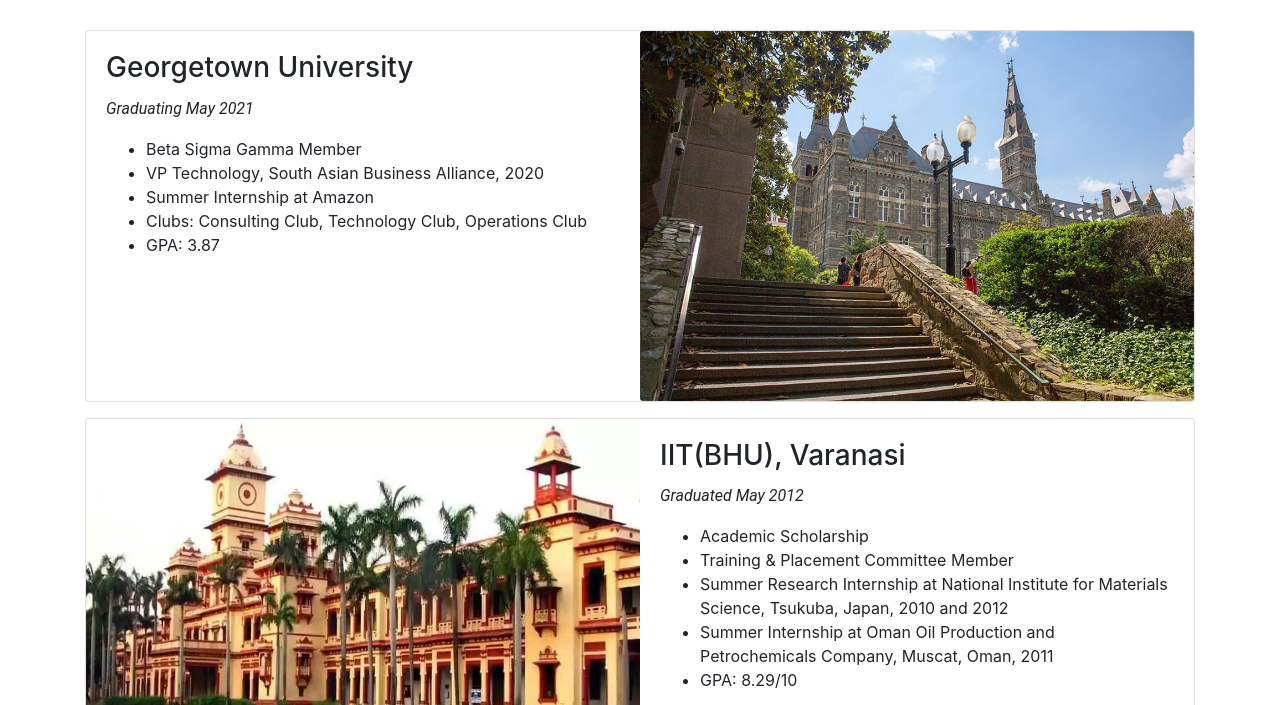
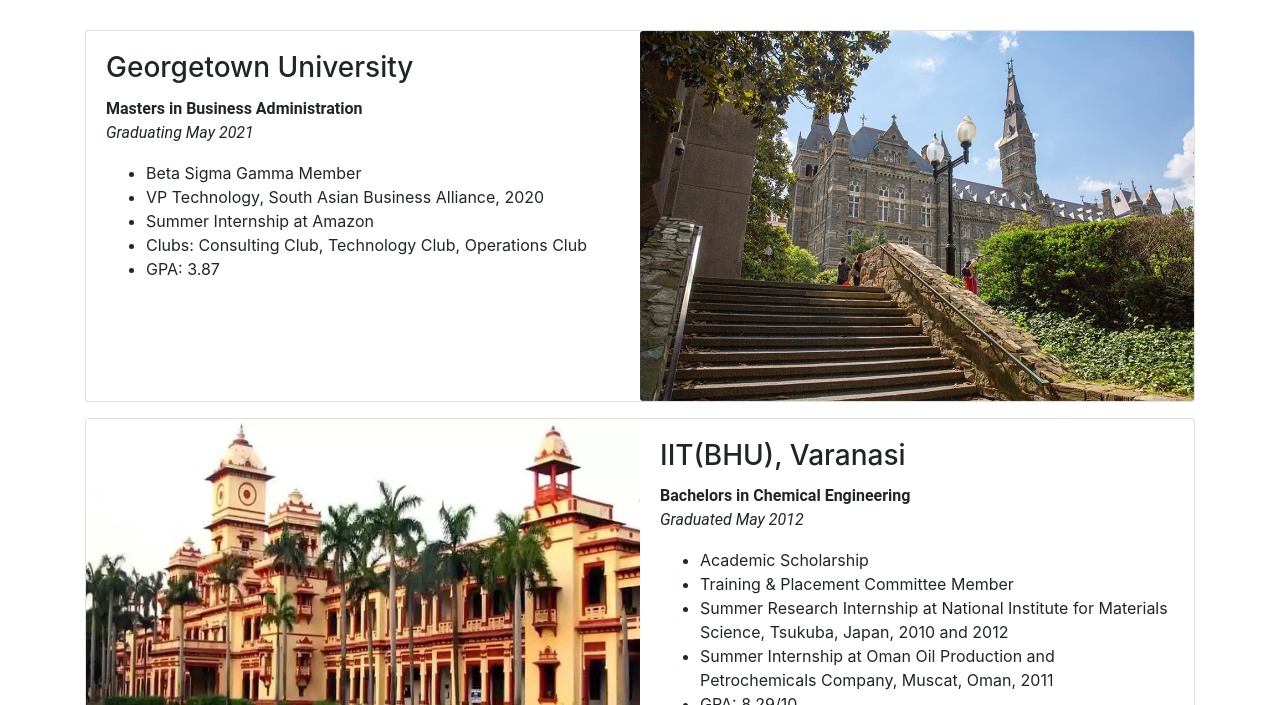
Before and after one commit to gautam269059/online-resume, a plain HTML site: page education.html in a window 1280 px wide. Shown: the part 568-1273 px from the top of the page. Drawn offline with nearby package versions, Linux system fonts and the light colour scheme.

Commit message:
Updated degrees

```diff
--- a/education.html
+++ b/education.html
@@ -47,6 +47,8 @@
                 <div class="card-body">
                   <h3 class="card-title">Georgetown University</h3>
                   <p class="card-text">
+                      <strong>Masters in Business Administration</strong>
+                      <br>
                       <em>Graduating May 2021</em>
                       <ul>
                           <li><span>Beta Sigma Gamma Member</span></li>
@@ -76,6 +78,8 @@
                 <div class="card-body">
                   <h3 class="card-title">IIT(BHU), Varanasi</h3>
                   <p class="card-text">
+                      <strong>Bachelors in Chemical Engineering</strong>
+                      <br>
                       <em>Graduated May 2012</em>
                       <ul>
                           <li><span>Academic Scholarship</span></li>
```
